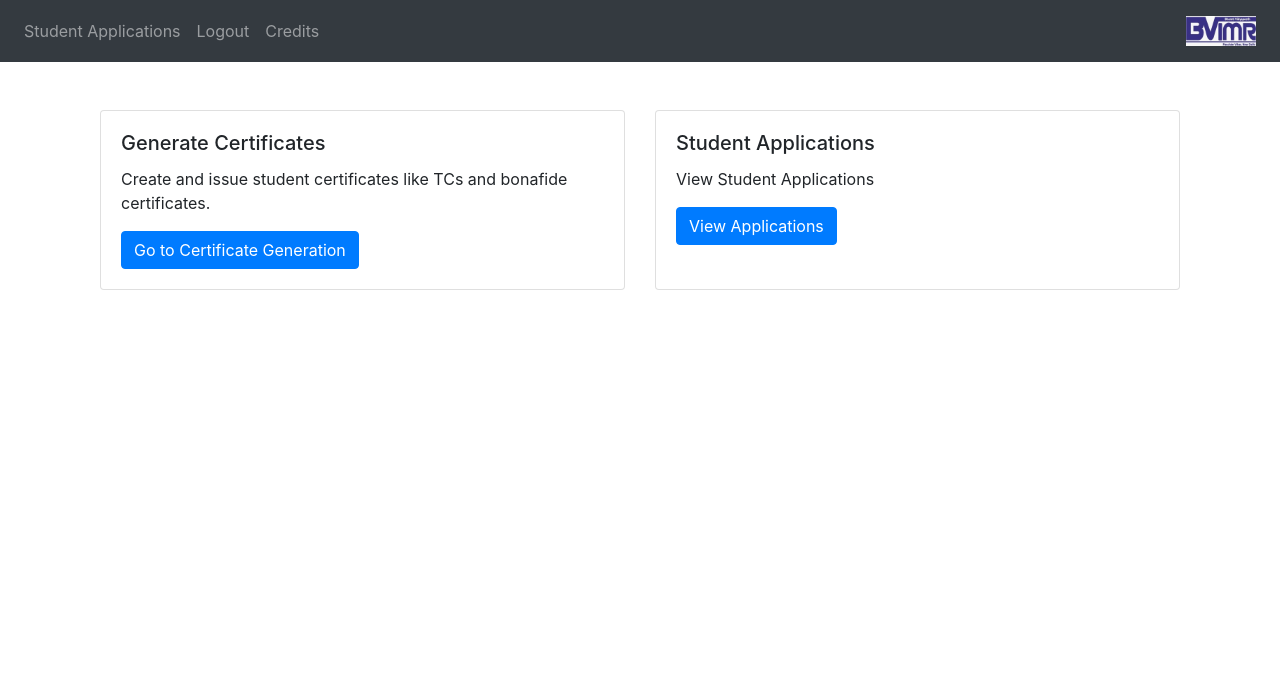
After one commit to sarthakghere/student-support-cell, a Django app: page /staff_dashboard/ in a window 1280 px wide. The commit adds this page. Shown: the top 690 px of the page. Run offline with Django 5.2, Linux system fonts and the light colour scheme; the visitor is signed in with stand-in values (Sample User, id 1); parts of the project's set-up code (start-up, migrations or seed data) failed here and were passed over; some libraries are stand-ins or nearby versions.

Commit message:
List Applications View Setup

```diff
--- /dev/null
+++ b/applications/urls.py
@@ -0,0 +1,8 @@
+from django.urls import path
+from . import views
+
+app_name = 'applications'
+
+urlpatterns = [
+    path('list/', views.list_applications, name='list_applications'),
+]
--- a/applications/views.py
+++ b/applications/views.py
@@ -1,3 +1,8 @@
 from django.shortcuts import render
+from django.http import HttpResponse
+from .models import StudentApplication
 
 # Create your views here.
+def list_applications(request):
+    applications = StudentApplication.objects.all()
+    return render(request, 'applications/list_applications.html', {'applications': applications})
--- a/authentication/templates/authentication/base.html
+++ b/authentication/templates/authentication/base.html
@@ -96,6 +96,11 @@
                     {% endif %}
 
                     <li class="nav-item">
+                        <a class="nav-link" href="{% url 'applications:list_applications' %}">Student Applications</a>
+                    </li>
+
+
+                    <li class="nav-item">
                         <a class="nav-link" href="{% url 'authentication:logout' %}">Logout</a>
                     </li>
                     <li class="nav-item">
--- /dev/null
+++ b/authentication/templates/authentication/staff/staff_dashboard.html
@@ -0,0 +1,31 @@
+{% extends 'authentication/base.html' %}
+
+{% block title %}
+    Admin Dashboard
+{% endblock %}
+
+{% block content %}
+    <div class="container mt-5">
+        <div class="row">
+            <div class="col-md-6">
+                <div class="card h-100">
+                    <div class="card-body">
+                        <h5 class="card-title">Generate Certificates</h5>
+                        <p class="card-text">Create and issue student certificates like TCs and bonafide certificates.</p>
+                        <a href="{% url 'certificates:certificates_home' %}" class="btn btn-primary">Go to Certificate Generation</a>
+                    </div>
+                </div>
+            </div>
+
+            <div class="col-md-6">
+                <div class="card h-100">
+                    <div class="card-body">
+                        <h5 class="card-title">Student Applications</h5>
+                        <p class="card-text">View Student Applications</p>
+                        <a href="{% url 'applications:list_applications' %}" class="btn btn-primary">View Applications</a>
+                    </div>
+                </div>
+            </div>
+        </div>
+    </div>
+{% endblock %}
--- a/authentication/views.py
+++ b/authentication/views.py
@@ -22,7 +22,7 @@ def user_login(request):
                 if user.role == User.RoleChoices.ADMIN:
                     return redirect('authentication:admin_dashboard')
                 elif user.role == User.RoleChoices.STAFF:
-                    return redirect('certificates:certificates_home')
+                    return redirect('authentication:staff_dashboard')
             else:
                 form.add_error('email', "Invalid email or password")
     return render(request, 'authentication/login.html', {'form': form})
@@ -44,7 +44,7 @@ def admin_dashboard(request):
 def staff_dashboard(request):
     if not request.user.is_authenticated:
         return redirect(request, 'authentication:login')
-    return render(request, 'authentication/staff_dashboard.html')
+    return render(request, 'authentication/staff/staff_dashboard.html')
 
 @login_required(login_url='authentication:login')
 @user_passes_test(is_admin, login_url='authentication:login')
--- a/student_support_cell/urls.py
+++ b/student_support_cell/urls.py
@@ -24,4 +24,5 @@ urlpatterns = [
     path('students/', include('students.urls')),
     path('', lambda request: redirect('authentication:admin_dashboard') if request.user.is_authenticated and request.user.role == 'admin' else redirect('authentication:staff_dashboard') if request.user.is_authenticated and request.user.role == 'staff' else redirect('authentication:login'), name='home'),
     path('certificates/', include('certificates.urls')),
+    path('applications/', include('applications.urls')),
 ]
```
Also changed, not shown: applications/templates/applications/list_applications.html (added, +54 -0 lines), authentication/templates/authentication/admin_dashboard.html (+10 -0 lines).
